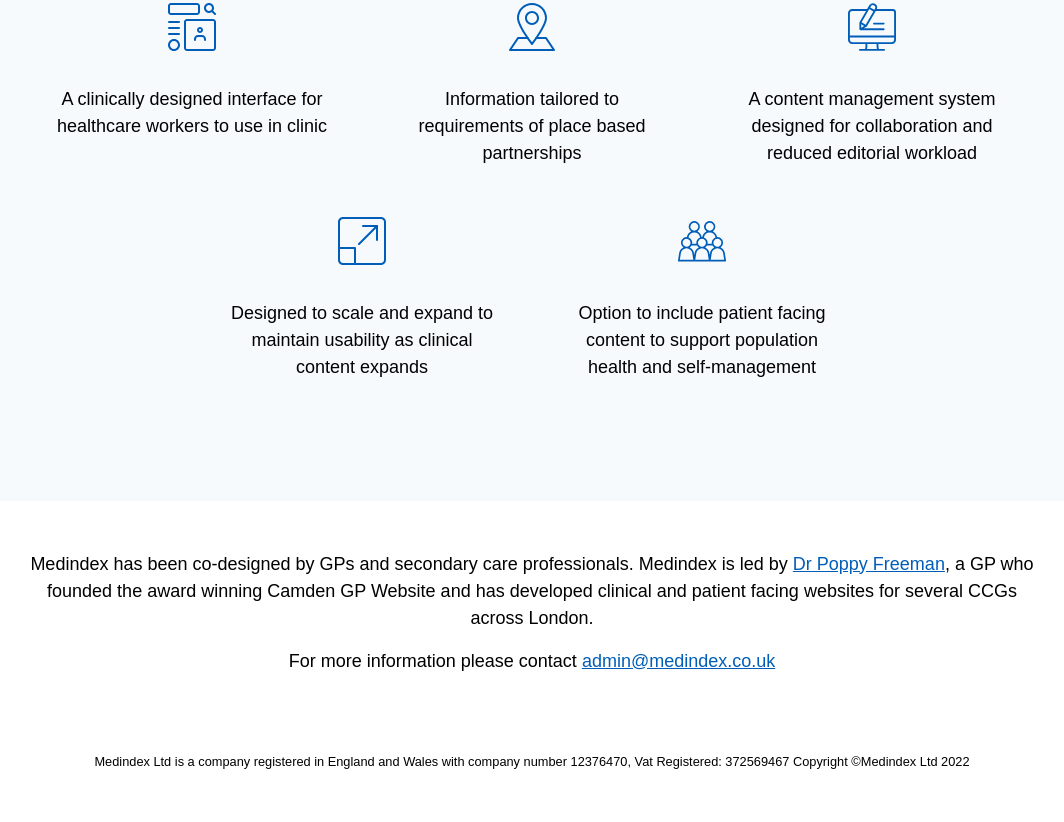
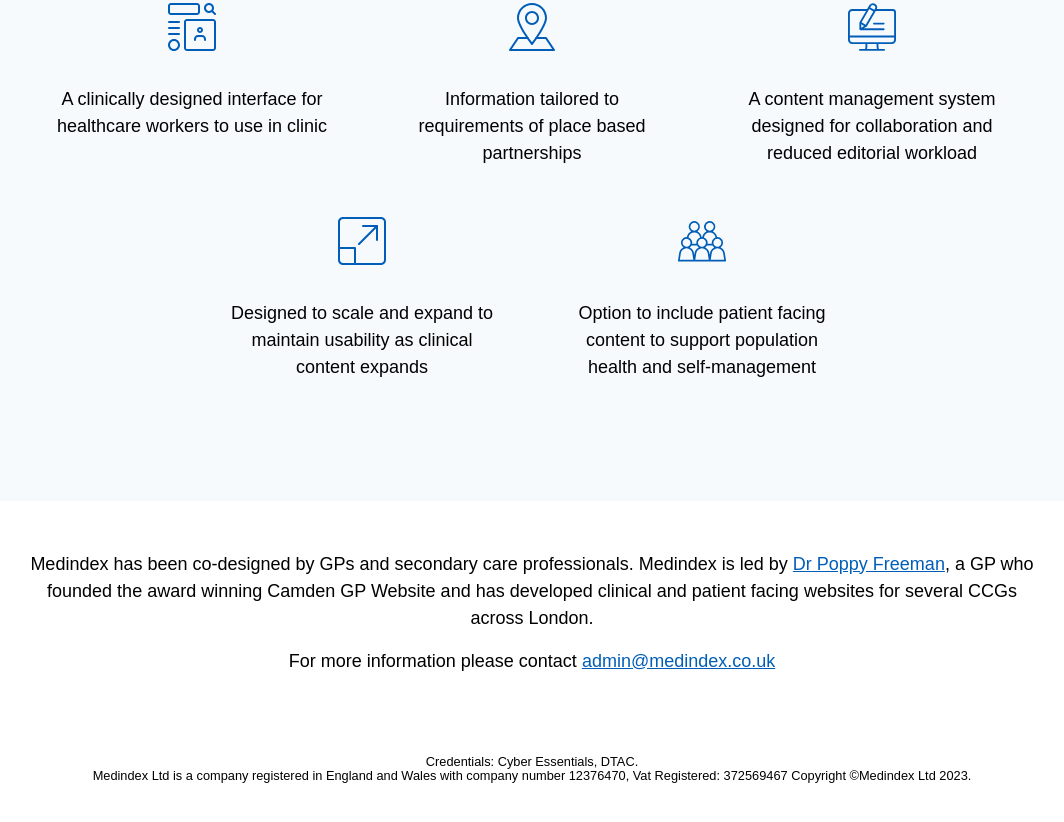
Before and after one commit to medindex-ltd/www-info-site, a website: page src/index.html in a window 1280 px wide. Shown: the part 1238-2060 px from the top of the page, without its empty margins (108-1172 px from the left). Drawn offline with nearby package versions, Linux system fonts and the light colour scheme; files that its build step writes are made by us from their sources; files whose address does not match are found by name.

Commit message:
Add a line about Cyber Essentials and DTAC (#7)

```diff
--- a/src/index.html
+++ b/src/index.html
@@ -86,7 +86,10 @@
         <p>Medindex has been co-designed by GPs and secondary care professionals. Medindex is led by <a href="https://uk.linkedin.com/in/poppy-freeman-5405151a5" target="_blank">Dr Poppy Freeman</a>, a GP who founded the award winning Camden GP Website and has developed clinical and patient facing websites for several CCGs across London.</p>
         <p>For more information please contact <a href="mailto:admin@medindex.co.uk">admin@medindex.co.uk</a></p>
 
-        <small class="footer-text">Medindex Ltd is a company registered in England and Wales with company number 12376470, Vat Registered: 372569467   Copyright &copy;Medindex Ltd 2022</small>
+        <small class="footer-text">
+            Credentials: Cyber Essentials, DTAC.<br />
+            Medindex Ltd is a company registered in England and Wales with company number 12376470, Vat Registered: 372569467   Copyright &copy;Medindex Ltd 2023.
+        </small>
 
         </div>
 
```
